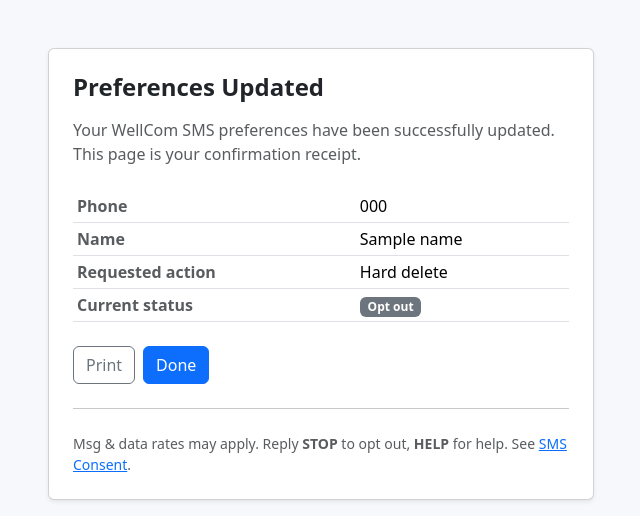
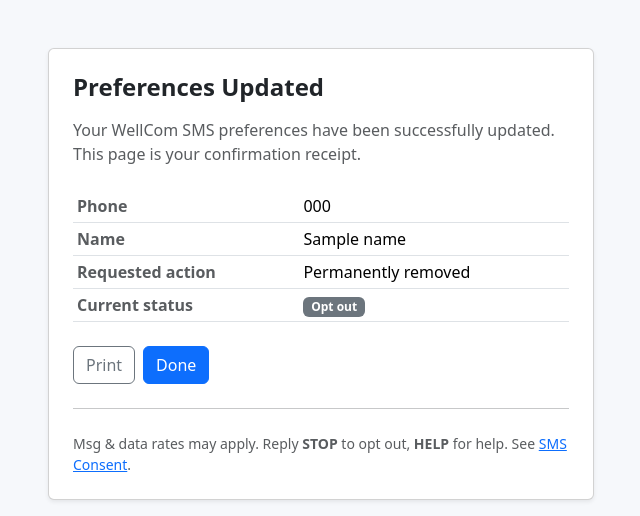
Before and after one commit to hxmiller/welllcom-site, a Flask app: template templates/receipt.html in a window 1280 px wide. Shown: the part 258-774 px from the top of the page, without its empty margins (319-959 px from the left). Run offline with Flask 3, Linux system fonts and the light colour scheme; the template is opened without the code that fills it: most values are stand-ins (such as "Sample title", 1, 10 or a date in 2020).

Commit message:
Update receipt.html

```diff
--- a/templates/receipt.html
+++ b/templates/receipt.html
@@ -25,7 +25,7 @@
           <tr>
             <th class="text-muted">Requested action</th>
             <td>
-              {% if action == "opt_in" %}Opt in{% elif action == "opt_out" %}Opt out{% else %}Hard delete{% endif %}
+              {% if action == "opt_in" %}Opt in{% elif action == "opt_out" %}Opt out{% else %}Permanently removed{% endif %}
             </td>
           </tr>
           <tr>
```
